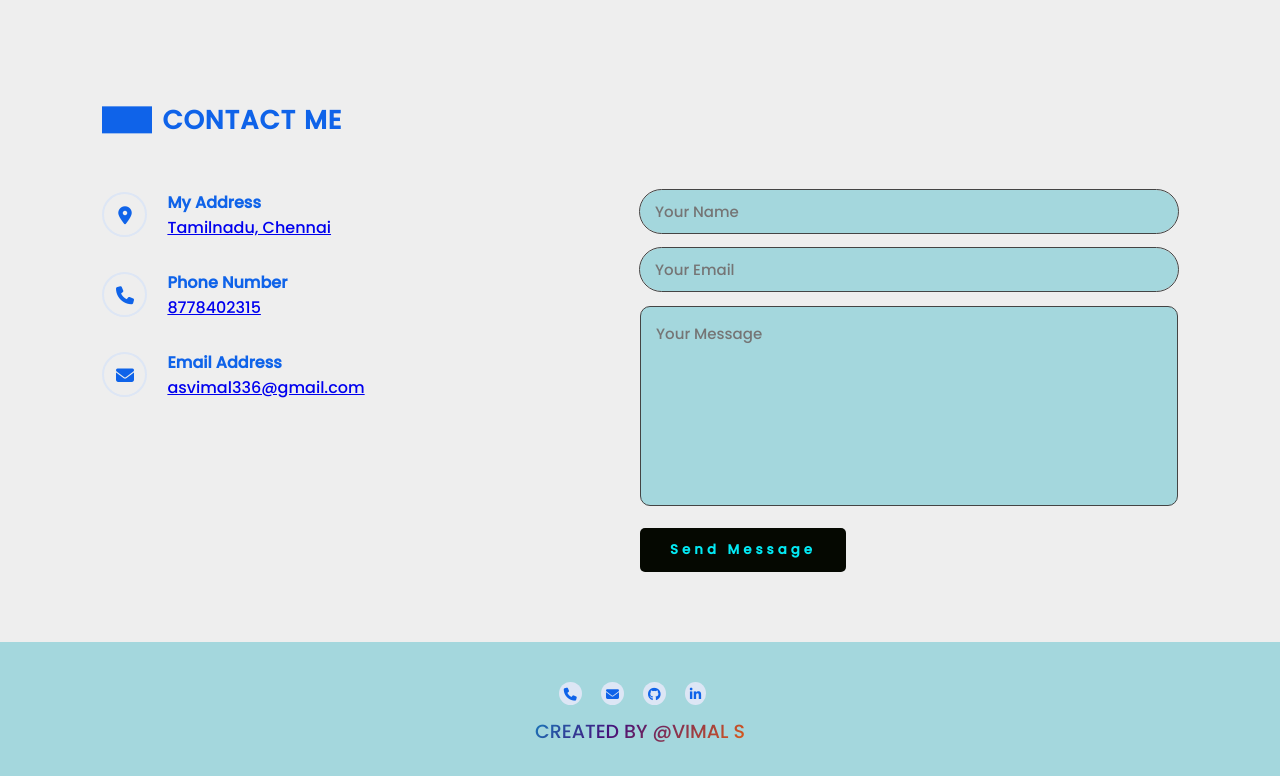
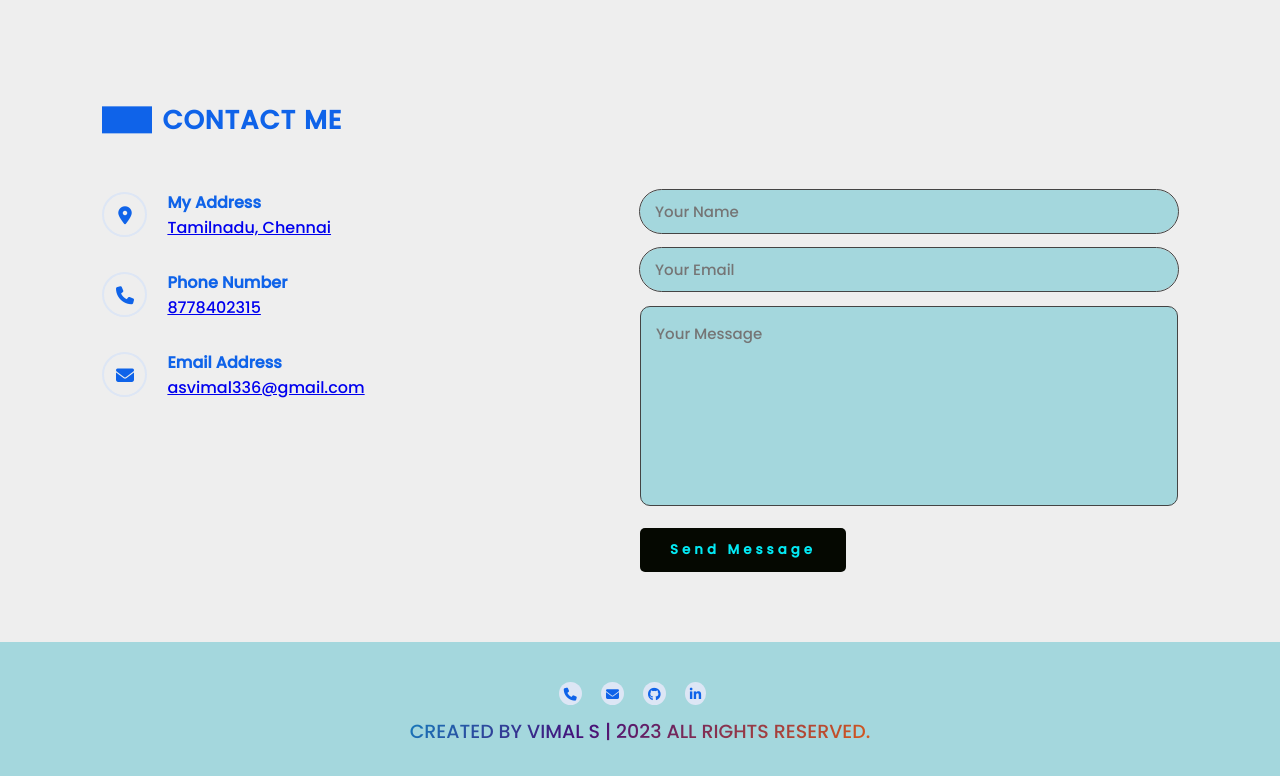
Before and after one commit to vimal336/js-projects, a plain HTML site: page Portfolio/index.html in a window 1280 px wide. Shown: the part 2755-3531 px from the top of the page. Drawn offline with nearby package versions, Linux system fonts and the light colour scheme.

Commit message:
my new portfolio project

```diff
--- a/Portfolio/index.html
+++ b/Portfolio/index.html
@@ -515,7 +515,7 @@
             ><i class="fa-brands fa-linkedin-in"></i
           ></a>
         </div>
-        <p>Created By @Vimal S</p>
+        <p>Created By Vimal S |  2023 All Rights Reserved.</p>
       </section>
       <!--   *** Page Footer Ends ***   -->
 
--- a/Portfolio/script.js
+++ b/Portfolio/script.js
@@ -55,8 +55,6 @@ function pageScrollFunction(){
 }
 
 
-
-
 // scroll to top code
 
 let calcScrollValue = () => {
```
